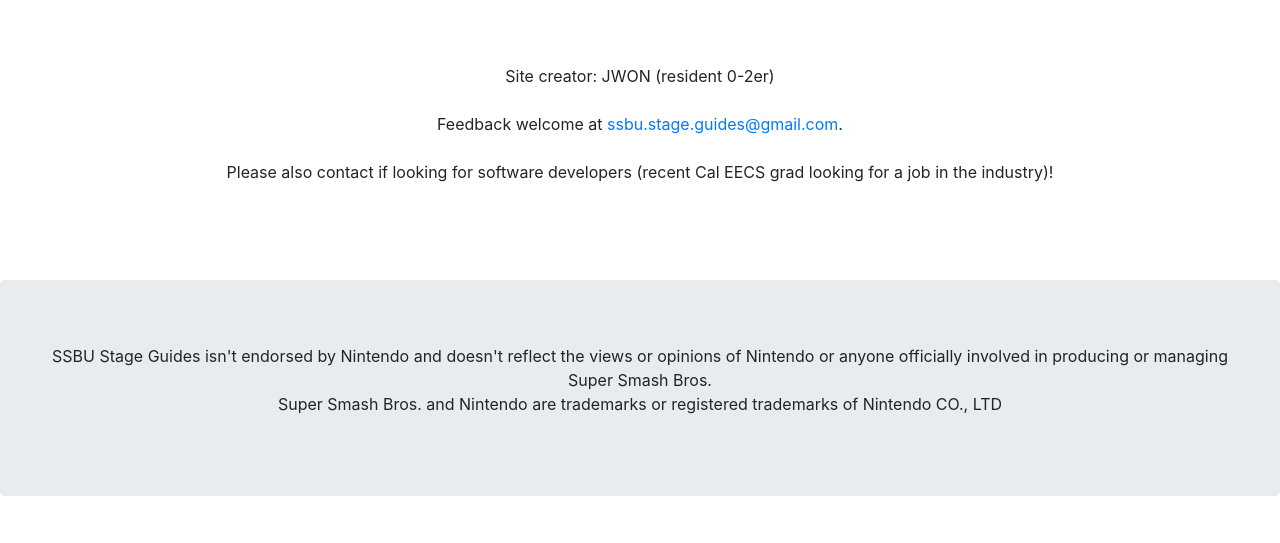
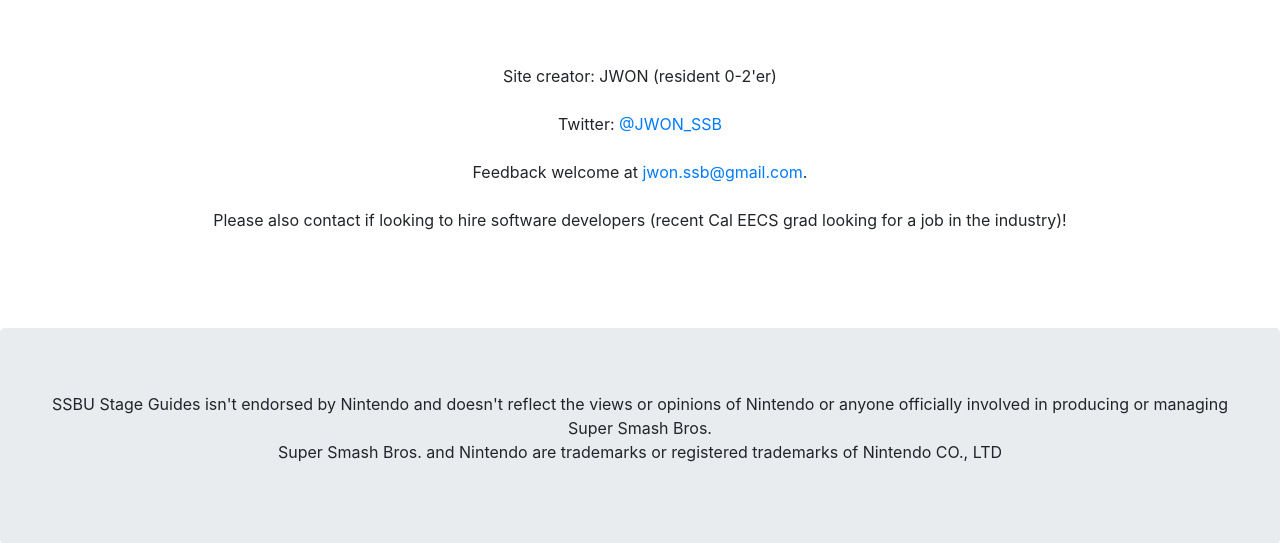
Before and after one commit to justinhwon/SSBU-Stage-Guides, a Django app: page /contact in a window 1280 px wide. Shown: the part 56-599 px from the top of the page. Run offline with Django 3.2, Linux system fonts and the light colour scheme; parts of the project's set-up code (start-up, migrations or seed data) failed here and were passed over; some libraries are stand-ins or nearby versions.

Commit message:
small updates to contact page

```diff
--- a/guide/templates/guide/contact.html
+++ b/guide/templates/guide/contact.html
@@ -3,8 +3,9 @@
 
 {% block content %}
 <div class="jumbotron text-center" style="background:transparent">
-    Site creator: JWON (resident 0-2er)<br><br>
-    Feedback welcome at <a href="mailto:ssbu.stage.guides@gmail.com">ssbu.stage.guides@gmail.com</a>.<br><br>
-    Please also contact if looking for software developers (recent Cal EECS grad looking for a job in the industry)!
+    Site creator: JWON (resident 0-2'er)<br><br>
+    Twitter: <a href="https://twitter.com/JWON_SSB">@JWON_SSB</a><br><br>
+    Feedback welcome at <a href="mailto:ssbu.stage.guides@gmail.com">jwon.ssb@gmail.com</a>.<br><br>
+    Please also contact if looking to hire software developers (recent Cal EECS grad looking for a job in the industry)!
 </div>
 {% endblock %}
```
